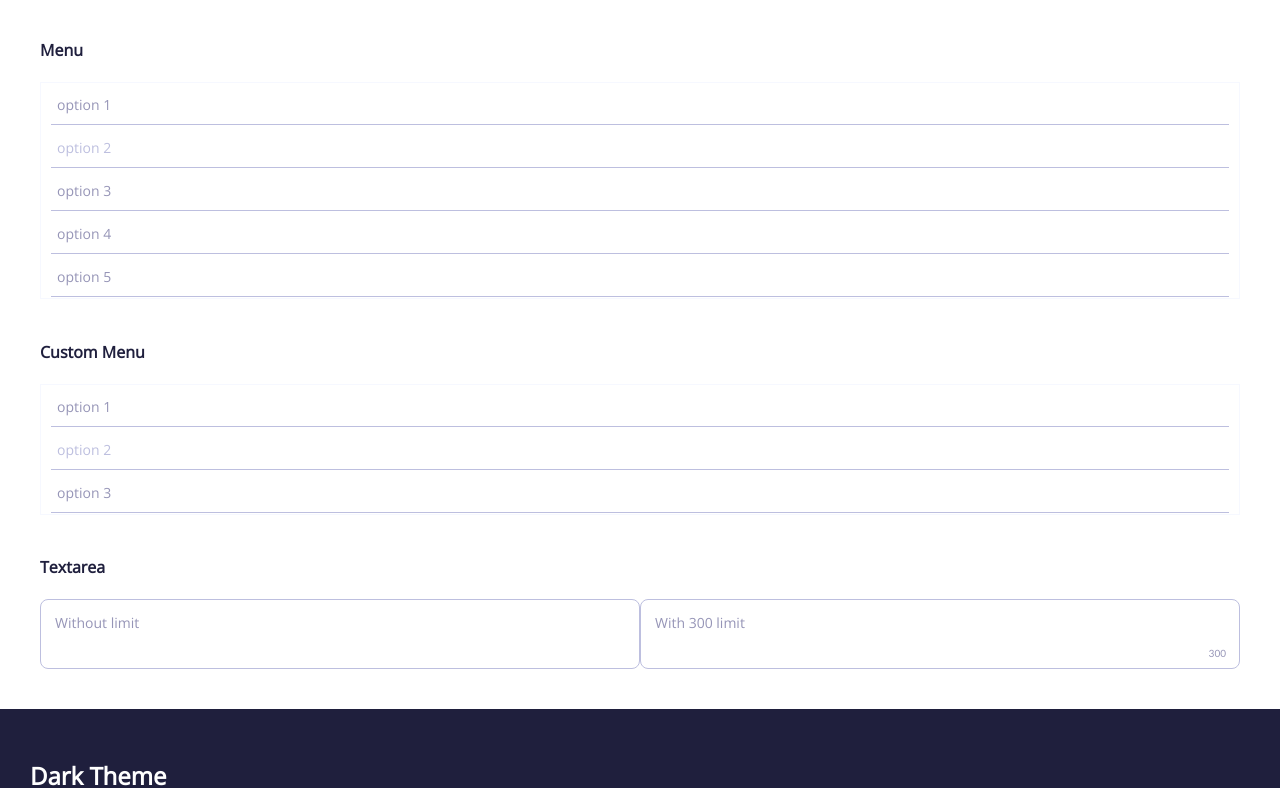
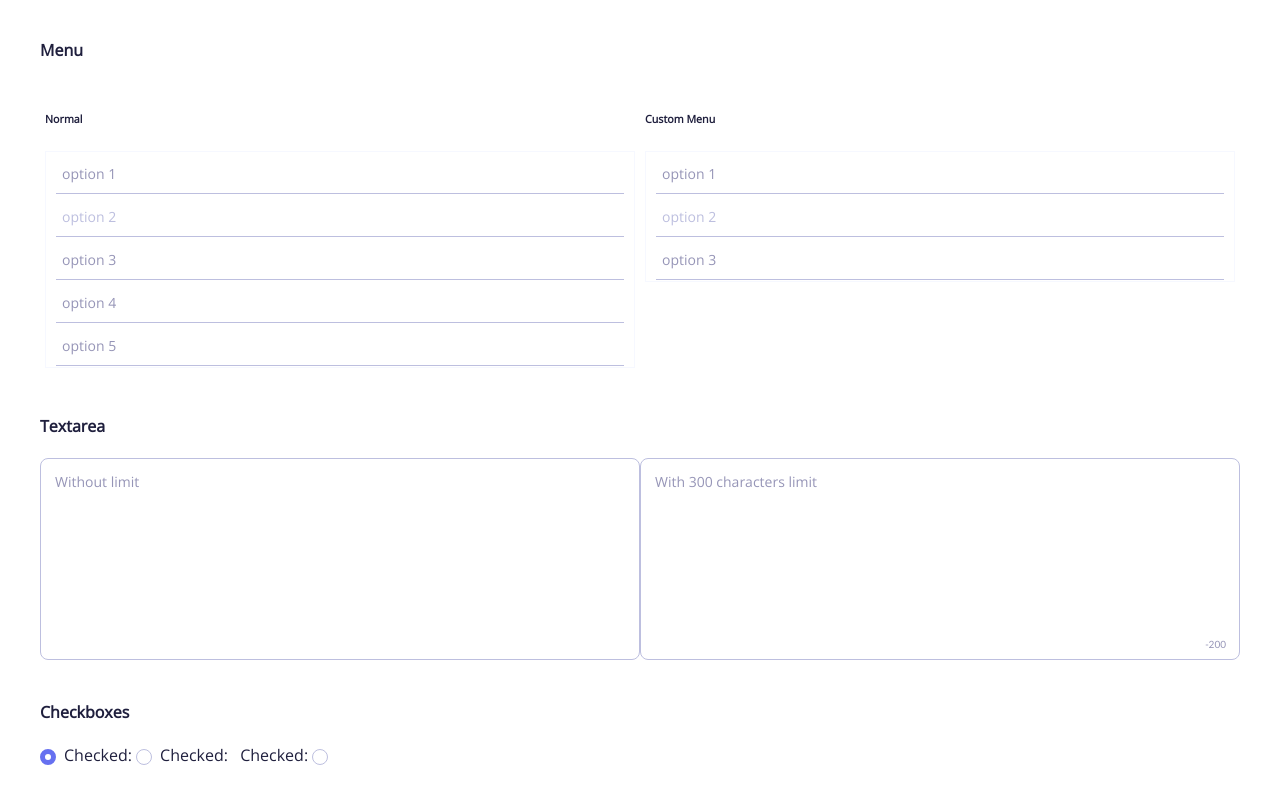
Before and after one commit to ByYuto/GuideToTheGalaxyFrontend, a React (Create React App) app: page /test-components in a window 1280 px wide. Shown: the part 757-1545 px from the top of the page. Built offline with nearby package versions, Linux system fonts and the light colour scheme; a web font is replaced by a local one.

Commit message:
- Fixed Textarea - Added Checkboxes

```diff
--- /dev/null
+++ b/src/components/UI/CheckBox.js
@@ -0,0 +1,52 @@
+import React from 'react'
+import styled, { css } from 'styled-components'
+
+const CheckboxContainer = styled.div`
+  display: inline-block;
+  vertical-align: middle;
+  position: relative;
+`
+// Hide checkbox visually but remain accessible to screen readers.
+// Source: https://polished.js.org/docs/#hidevisually
+const HiddenCheckbox = styled.input.attrs({ type: 'checkbox' })`
+  border: 0;
+  clip: rect(0 0 0 0);
+  clippath: inset(50%);
+  height: 1px;
+  margin: -1px;
+  overflow: hidden;
+  padding: 0;
+  position: absolute;
+  white-space: nowrap;
+  width: 1px;
+  //display: none;
+`
+
+const StyledCheckbox = styled.div`
+  display: flex;
+  width: 16px;
+  height: 16px;
+  box-sizing: border-box;
+  border: 1px solid ${props => props.theme.baseColors.middleLight};
+  border-radius: 100%;
+  //transition: all 150ms;
+
+  ${props => props.checked ? css`
+  border: 5px solid ${props => props.theme.accentColors.primary.color};
+  `: null}
+
+  ${HiddenCheckbox}:focus + & {
+    //outline: ${props => props.theme.accentColors.primary.color}77 solid 3px;
+  }
+`
+
+
+const Checkbox = ({ className, onChange, checked, ...props }) => (
+  <CheckboxContainer className={className}>
+    <HiddenCheckbox checked={checked} onChange={onChange} {...(!onChange ? { readOnly: true } : {})} />
+    <StyledCheckbox checked={checked} />
+  </CheckboxContainer>
+)
+
+
+export default Checkbox
--- a/src/components/UI/Menu.js
+++ b/src/components/UI/Menu.js
@@ -18,7 +18,7 @@ export const CustomMenu = styled.div`
 
 const StyledMenu = styled.div``;
 
-const Menu = ({ className, options, onMenuClick }) => <StyledMenu className={className}>
+const Menu = ({ options, onMenuClick, ...props }) => <StyledMenu {...props}>
   <CustomMenu>
     {options ? options.map((option, key) => <MenuOption option={option} key={key} onClick={onMenuClick} />) : null}
   </CustomMenu>
--- a/src/components/UI/TextArea.js
+++ b/src/components/UI/TextArea.js
@@ -4,7 +4,7 @@ import PropTypes from 'prop-types';
 
 const StyledTextAreaContainer = styled.div`
 all: unset;
-display: block;
+display: flex;
 box-sizing: border-box;
 position: relative;
 
@@ -20,9 +20,8 @@ position: relative;
 }
 `
 const StyledTextArea = styled.textarea`
-  all: unset;
+  all:unset;
   display: block;
-  width: 100%;
   font-family: 'Open Sans';
   font-size: 14px;
   line-height: 22px;
@@ -32,6 +31,9 @@ const StyledTextArea = styled.textarea`
   border: 1px solid ${props => props.theme.isDark ? "transparent" : props.theme.baseColors.middleLight};
   color: ${props => props.theme.isDark ? props.theme.baseColors.light : props.theme.baseColors.dark};
   border-radius: ${props => props.theme.borderRadius.small};
+  resize: none;
+  overflow-wrap: break-word;
+
   &::placeholder {
     color: ${props => props.theme.isDark ? props.theme.baseColors.middleLight : props.theme.baseColors.middle};
   }
@@ -57,8 +59,8 @@ const TextArea = ({ children, value, onChange, disabled, className, limit, ...pr
   }
 
   const charsLeft = limit ? (limit - value.length) : "";
-  return <StyledTextAreaContainer focused={focused} charsLeft={charsLeft} {...props}>
-    <StyledTextArea onFocus={onFocus} onBlur={onBlur} onChange={_onChange} focused={focused} value={value} {...props} />
+  return <StyledTextAreaContainer focused={focused} charsLeft={charsLeft > 0 ? `-${charsLeft}` : ""} {...props}>
+    <StyledTextArea onFocus={onFocus} onBlur={onBlur} onChange={_onChange} focused={focused} value={value} {...props} maxLength={limit} />
   </StyledTextAreaContainer>
 }
 
--- a/src/views/ComponentsTestPage.js
+++ b/src/views/ComponentsTestPage.js
@@ -7,6 +7,7 @@ import Menu, { CustomMenu } from "../components/UI/Menu";
 import MenuOption from "../components/UI/MenuOption";
 import { FiSearch } from 'react-icons/fi';
 import TextArea from "../components/UI/TextArea";
+import Checkbox from "../components/UI/CheckBox";
 
 function ComponentsTest({ title }) {
 
@@ -36,6 +37,9 @@ function ComponentsTest({ title }) {
   const onMenuClick = (option) => alert("Click on Menu: " + option.label);
   const [texto, setTexto] = useState("");
   const [textoTextarea, setTextoTextarea] = useState("");
+  const [checked, setChecked] = useState(false);
+
+
   return <div>
     <h2>{title}</h2>
     <div style={{ padding: "10px" }}>
@@ -64,26 +68,45 @@ function ComponentsTest({ title }) {
 
     <div style={{ padding: "10px" }}>
       <h4>Menu</h4>
-      <Menu options={menuOptions} onMenuClick={onMenuClick} />
+      <div style={{ display: "flex", flexDirection: "row", justifyContent: "stretch" }}>
+        <div style={{ flex: 1, margin: "5px" }}>
+          <h6>Normal</h6>
+          <Menu options={menuOptions} onMenuClick={onMenuClick} />
+        </div>
+        <div style={{ flex: 1, margin: "5px" }}>
+          <h6>Custom Menu</h6>
+          <CustomMenu >
+            <MenuOption option={menuOptions[0]} onClick={onMenuClick} />
+            <MenuOption option={menuOptions[1]} onClick={onMenuClick} />
+            <MenuOption option={menuOptions[2]} onClick={onMenuClick} />
+          </CustomMenu>
+        </div>
+      </div>
     </div>
 
     <div style={{ padding: "10px" }}>
-      <h4>Custom Menu</h4>
-      <CustomMenu>
-        <MenuOption option={menuOptions[0]} onClick={onMenuClick} />
-        <MenuOption option={menuOptions[1]} onClick={onMenuClick} />
-        <MenuOption option={menuOptions[2]} onClick={onMenuClick} />
-      </CustomMenu>
-    </div>
-    {console.log(textoTextarea)}
-    <div style={{ padding: "10px" }}>
       <h4>Textarea</h4>
-      <div style={{ display: "flex", flexDirection: "row", justifyContent: "stretch", flexGrow: 1 }}>
-        <TextArea placeholder="Without limit" value={textoTextarea} onChange={value => setTextoTextarea(value)} style={{ flex: 1 }}></TextArea>
-        <TextArea placeholder="With 300 limit" limit={300} value={textoTextarea} onChange={value => setTextoTextarea(value)} style={{ flex: 1 }}></TextArea>
+      <div style={{ display: "flex", flexDirection: "row", justifyContent: "stretch" }}>
+        <TextArea placeholder="Without limit" value={textoTextarea} onChange={value => setTextoTextarea(value)} rows={8} style={{ flex: 1 }}></TextArea>
+        <TextArea placeholder="With 300 characters limit" limit={200} value={textoTextarea} onChange={value => setTextoTextarea(value)} rows={8} style={{ flex: 1 }}></TextArea>
       </div>
     </div>
 
+    <div style={{ padding: "10px" }}>
+      <h4>Checkboxes</h4>
+      <label>
+        <Checkbox checked={true} />
+        <span style={{ marginLeft: 8 }}>Checked: </span>
+      </label>
+      <label>
+        <Checkbox checked={false} />
+        <span style={{ marginLeft: 8 }}>Checked: </span>
+      </label>
+      <label>
+        <span style={{ marginLeft: 8 }}>Checked: </span>
+        <Checkbox checked={checked} onChange={e => { console.log("Cambio el estado"); setChecked(e.target.checked) }} />
+      </label>
+    </div>
   </div>
 }
 
```
